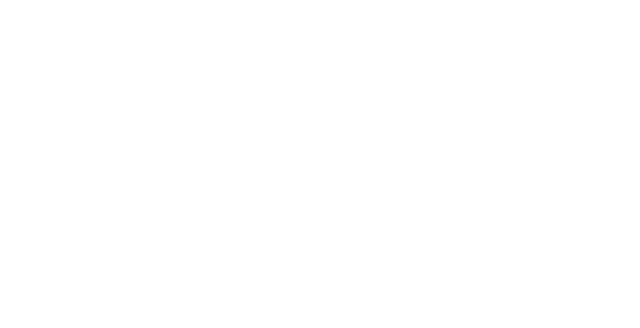
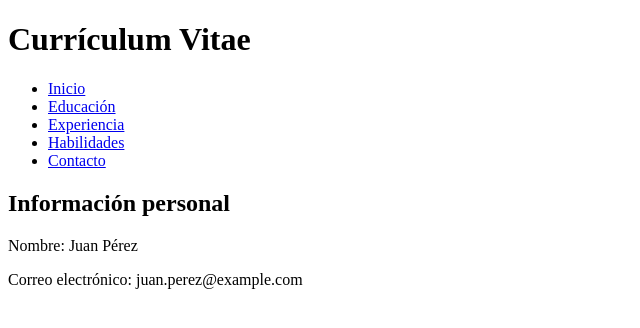
Before and after one commit to ggpachec/curriculum, a plain HTML site: page index.html in a window 1280 px wide. Shown: the whole page, without its empty margins (0-640 px from the left). Drawn offline with Linux system fonts and the light colour scheme.

Commit message:
Update index.html

```diff
--- a/index.html
+++ b/index.html
@@ -2,21 +2,32 @@
 <html>
     <head>
         <title> Curriculum Vitae</title>
-        <meta name="keywords">
-        <meta name="description">
-        <meta name="author">
+        <meta name="keywords" content="curriculo, desarrollador, curriculum">
+        <meta name="description" content="">
+        <meta name="author" content="Genesis Pacheco">
     </head>
 
     <body>
         <header>
-            <h1>        </h1>
+            <h1>    Currículum Vitae    </h1>
         </header>
         <nav>
-
-
+            <ul>
+                <li><a href="#">Inicio</a></li>
+                <li><a href="#">Educación</a></li>
+                <li><a href="#">Experiencia</a></li>
+                <li><a href="#">Habilidades</a></li>
+                <li><a href="#">Contacto</a></li>
+                </ul>
         </nav>
-        <section id="">
-
+        <section id="informacion-personal">
+            <h2>Información personal</h2>
+                <p>
+                Nombre: <span>Juan Pérez</span>
+                </p>
+                <p>
+                Correo electrónico: <span>juan.perez@example.com</span>
+                </p>
         </section>
 
     </body>
```
